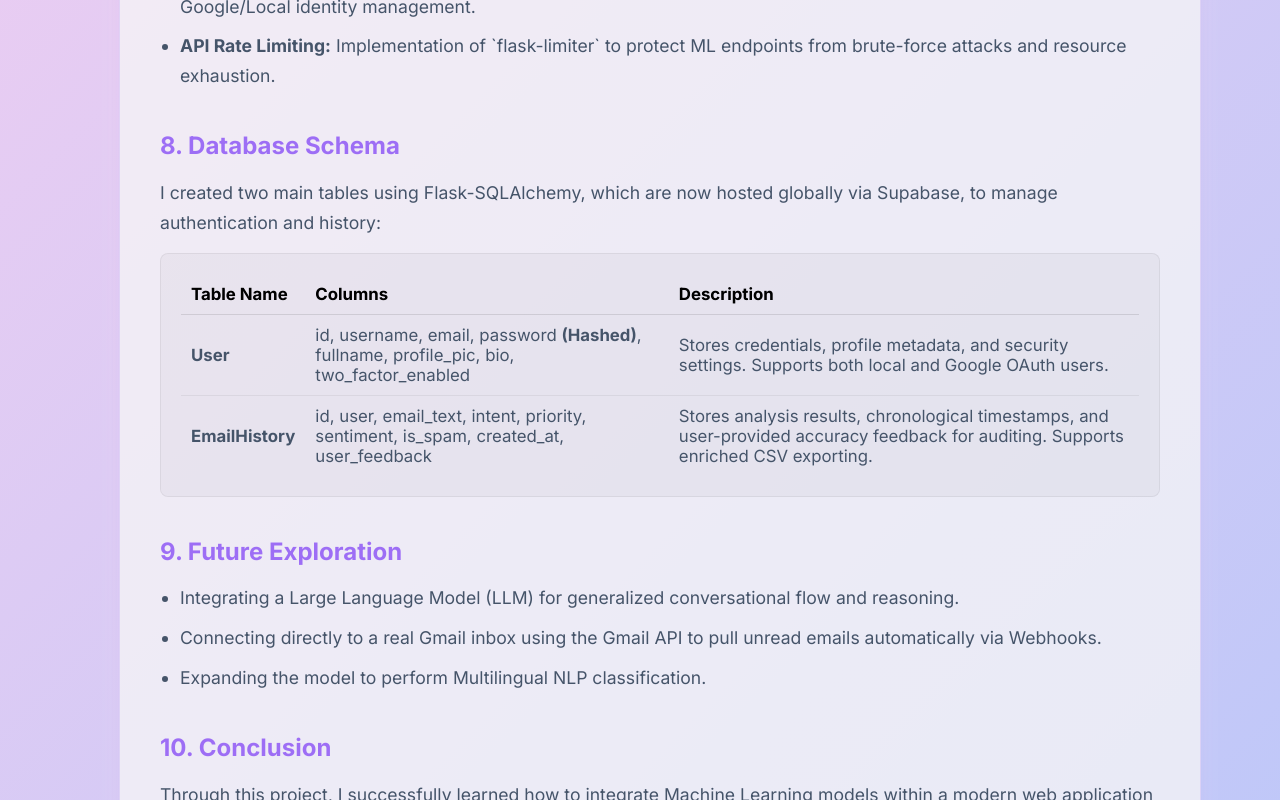
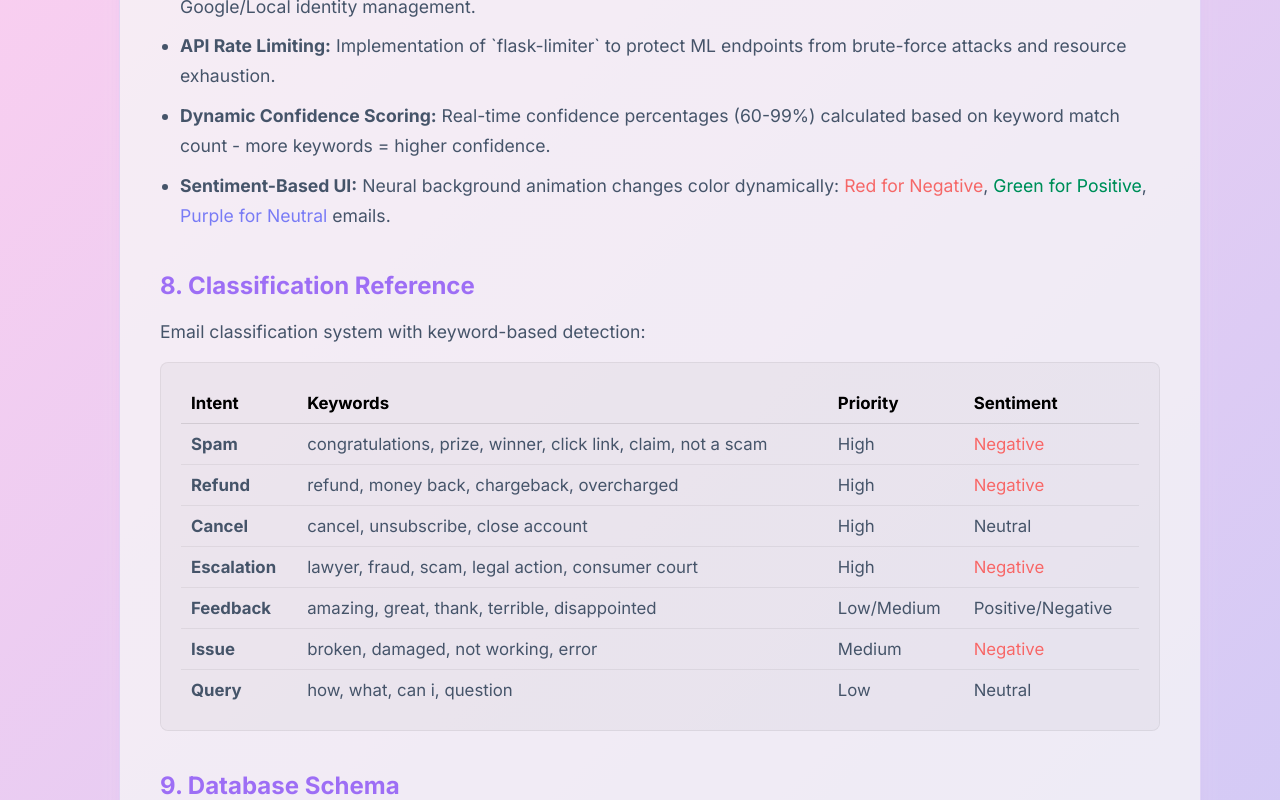
Before and after one commit to RAGHURAJ09/Email-Intelligence-System-Mini-Project, a React (Vite) app in the folder frontend/: page /documentation in a window 1280 px wide. Shown: the part 3800-4600 px from the top of the page. Built offline with nearby package versions, Linux system fonts and the light colour scheme; no server answers.

Commit message:
Updated: Documentation with classification system, confidence scores, and sentiment-based UI colors

```diff
--- a/frontend/src/pages/Documentation.jsx
+++ b/frontend/src/pages/Documentation.jsx
@@ -155,11 +155,76 @@ export default function Documentation() {
                         <li style={{ marginBottom: '10px' }}><strong>Two-Factor Authentication (2FA):</strong> Integrating `pyotp` and QR codes to provide an optional hardware-level security layer for all accounts.</li>
                         <li style={{ marginBottom: '10px' }}><strong>Profile & Identity Management:</strong> Comprehensive user profiles allowing for custom avatars, bios, and synchronized Google/Local identity management.</li>
                         <li style={{ marginBottom: '10px' }}><strong>API Rate Limiting:</strong> Implementation of `flask-limiter` to protect ML endpoints from brute-force attacks and resource exhaustion.</li>
+                        <li style={{ marginBottom: '10px' }}><strong>Dynamic Confidence Scoring:</strong> Real-time confidence percentages (60-99%) calculated based on keyword match count - more keywords = higher confidence.</li>
+                        <li style={{ marginBottom: '10px' }}><strong>Sentiment-Based UI:</strong> Neural background animation changes color dynamically: <span style={{color:'#ef4444'}}>Red for Negative</span>, <span style={{color:'#10b981'}}>Green for Positive</span>, <span style={{color:'#6366f1'}}>Purple for Neutral</span> emails.</li>
                     </ul>
                 </section>
 
                 <section style={{ marginBottom: '40px' }}>
-                    <h2 style={{ color: 'var(--primary)', marginBottom: '15px' }}>8. Database Schema</h2>
+                    <h2 style={{ color: 'var(--primary)', marginBottom: '15px' }}>8. Classification Reference</h2>
+                    <p style={{ lineHeight: '1.7', fontSize: '1.1rem', color: 'var(--text-muted)', marginBottom: '15px' }}>
+                        Email classification system with keyword-based detection:
+                    </p>
+                    <div style={{ background: 'rgba(255,255,255,0.03)', padding: '20px', borderRadius: '8px', border: '1px solid rgba(255,255,255,0.05)', overflowX: 'auto' }}>
+                        <table style={{ width: '100%', borderCollapse: 'collapse', color: 'var(--text-muted)', fontSize: '1.05rem' }}>
+                            <thead>
+                                <tr style={{ borderBottom: '1px solid rgba(255,255,255,0.1)', textAlign: 'left' }}>
+                                    <th style={{ padding: '10px', color: '#fff' }}>Intent</th>
+                                    <th style={{ padding: '10px', color: '#fff' }}>Keywords</th>
+                                    <th style={{ padding: '10px', color: '#fff' }}>Priority</th>
+                                    <th style={{ padding: '10px', color: '#fff' }}>Sentiment</th>
+                                </tr>
+                            </thead>
+                            <tbody>
+                                <tr style={{ borderBottom: '1px solid rgba(255,255,255,0.05)' }}>
+                                    <td style={{ padding: '10px', fontWeight: 'bold' }}>Spam</td>
+                                    <td style={{ padding: '10px' }}>congratulations, prize, winner, click link, claim, not a scam</td>
+                                    <td style={{ padding: '10px' }}>High</td>
+                                    <td style={{ padding: '10px', color: '#ef4444' }}>Negative</td>
+                                </tr>
+                                <tr style={{ borderBottom: '1px solid rgba(255,255,255,0.05)' }}>
+                                    <td style={{ padding: '10px', fontWeight: 'bold' }}>Refund</td>
+                                    <td style={{ padding: '10px' }}>refund, money back, chargeback, overcharged</td>
+                                    <td style={{ padding: '10px' }}>High</td>
+                                    <td style={{ padding: '10px', color: '#ef4444' }}>Negative</td>
+                                </tr>
+                                <tr style={{ borderBottom: '1px solid rgba(255,255,255,0.05)' }}>
+                                    <td style={{ padding: '10px', fontWeight: 'bold' }}>Cancel</td>
+                                    <td style={{ padding: '10px' }}>cancel, unsubscribe, close account</td>
+                                    <td style={{ padding: '10px' }}>High</td>
+                                    <td style={{ padding: '10px' }}>Neutral</td>
+                                </tr>
+                                <tr style={{ borderBottom: '1px solid rgba(255,255,255,0.05)' }}>
+                                    <td style={{ padding: '10px', fontWeight: 'bold' }}>Escalation</td>
+                                    <td style={{ padding: '10px' }}>lawyer, fraud, scam, legal action, consumer court</td>
+                                    <td style={{ padding: '10px' }}>High</td>
+                                    <td style={{ padding: '10px', color: '#ef4444' }}>Negative</td>
+                                </tr>
+                                <tr style={{ borderBottom: '1px solid rgba(255,255,255,0.05)' }}>
+                                    <td style={{ padding: '10px', fontWeight: 'bold' }}>Feedback</td>
+                                    <td style={{ padding: '10px' }}>amazing, great, thank, terrible, disappointed</td>
+                                    <td style={{ padding: '10px' }}>Low/Medium</td>
+                                    <td style={{ padding: '10px' }}>Positive/Negative</td>
+                                </tr>
+                                <tr style={{ borderBottom: '1px solid rgba(255,255,255,0.05)' }}>
+                                    <td style={{ padding: '10px', fontWeight: 'bold' }}>Issue</td>
+                                    <td style={{ padding: '10px' }}>broken, damaged, not working, error</td>
+                                    <td style={{ padding: '10px' }}>Medium</td>
+                                    <td style={{ padding: '10px', color: '#ef4444' }}>Negative</td>
+                                </tr>
+                                <tr>
+                                    <td style={{ padding: '10px', fontWeight: 'bold' }}>Query</td>
+                                    <td style={{ padding: '10px' }}>how, what, can i, question</td>
+                                    <td style={{ padding: '10px' }}>Low</td>
+                                    <td style={{ padding: '10px' }}>Neutral</td>
+                                </tr>
+                            </tbody>
+                        </table>
+                    </div>
+                </section>
+
+                <section style={{ marginBottom: '40px' }}>
+                    <h2 style={{ color: 'var(--primary)', marginBottom: '15px' }}>9. Database Schema</h2>
                     <p style={{ lineHeight: '1.7', fontSize: '1.1rem', color: 'var(--text-muted)', marginBottom: '15px' }}>
                         I created two main tables using Flask-SQLAlchemy, which are now hosted globally via Supabase, to manage authentication and history:
                     </p>
@@ -189,7 +254,7 @@ export default function Documentation() {
                 </section>
 
                 <section style={{ marginBottom: '40px' }}>
-                    <h2 style={{ color: 'var(--primary)', marginBottom: '15px' }}>9. Future Exploration</h2>
+                    <h2 style={{ color: 'var(--primary)', marginBottom: '15px' }}>10. Future Exploration</h2>
                     <ul style={{ listStyleType: 'disc', paddingLeft: '20px', lineHeight: '1.7', color: 'var(--text-muted)', fontSize: '1.1rem' }}>
                         <li style={{ marginBottom: '10px' }}>Integrating a Large Language Model (LLM) for generalized conversational flow and reasoning.</li>
                         <li style={{ marginBottom: '10px' }}>Connecting directly to a real Gmail inbox using the Gmail API to pull unread emails automatically via Webhooks.</li>
@@ -198,7 +263,7 @@ export default function Documentation() {
                 </section>
 
                 <section style={{ marginBottom: '20px' }}>
-                    <h2 style={{ color: 'var(--primary)', marginBottom: '15px' }}>10. Conclusion</h2>
+                    <h2 style={{ color: 'var(--primary)', marginBottom: '15px' }}>11. Conclusion</h2>
                     <p style={{ lineHeight: '1.7', fontSize: '1.1rem', color: 'var(--text-muted)' }}>
                         Through this project, I successfully learned how to integrate Machine Learning models within a modern web application stack. By automating the triage process, this Email Intelligence System demonstrates how AI can minimize manual effort in customer support pipelines and enable agents to react to critical situations much faster.
                     </p>
```
Also changed, not shown: 1 other file (tests, documents, lock files or other folders).
